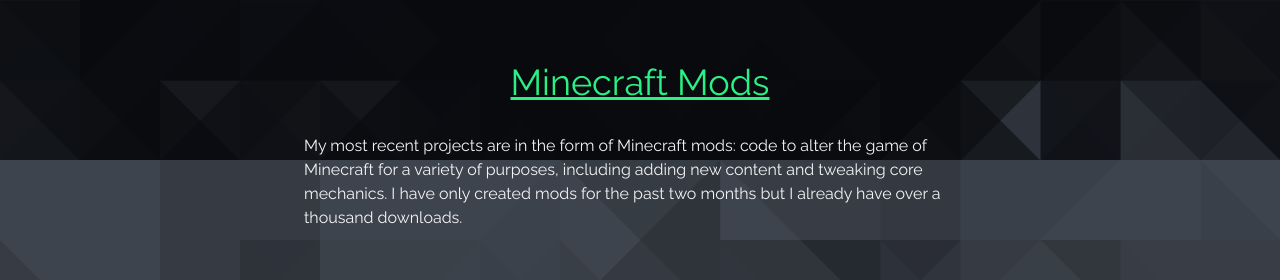
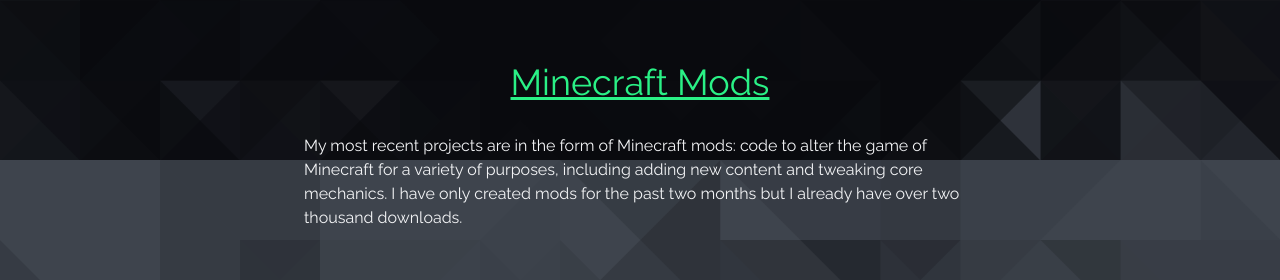
Before and after one commit to JosiahFu/josiahfu.github.io, a React (Vite) app: page / in a window 1280 px wide. Shown: the part 7040-7320 px from the top of the page. Built offline with nearby package versions, Linux system fonts and the light colour scheme.

Commit message:
Update download count

```diff
--- a/src/App.tsx
+++ b/src/App.tsx
@@ -275,7 +275,7 @@
                         mods: code to alter the game of Minecraft for a variety
                         of purposes, including adding new content and tweaking
                         core mechanics. I have only created mods for the past
-                        two months but I already have over a thousand downloads.
+                        two months but I already have over two thousand downloads.
                     </Description>
                     <Embed
                         url='https://modrinth.com/mod/nether-archives'
```
